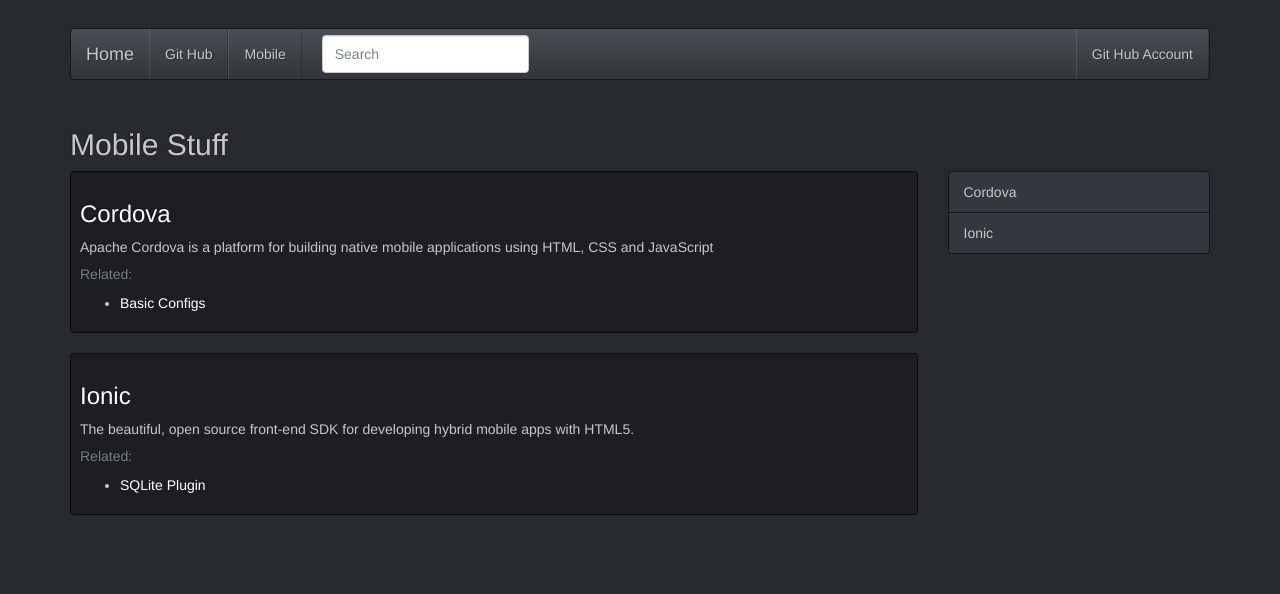
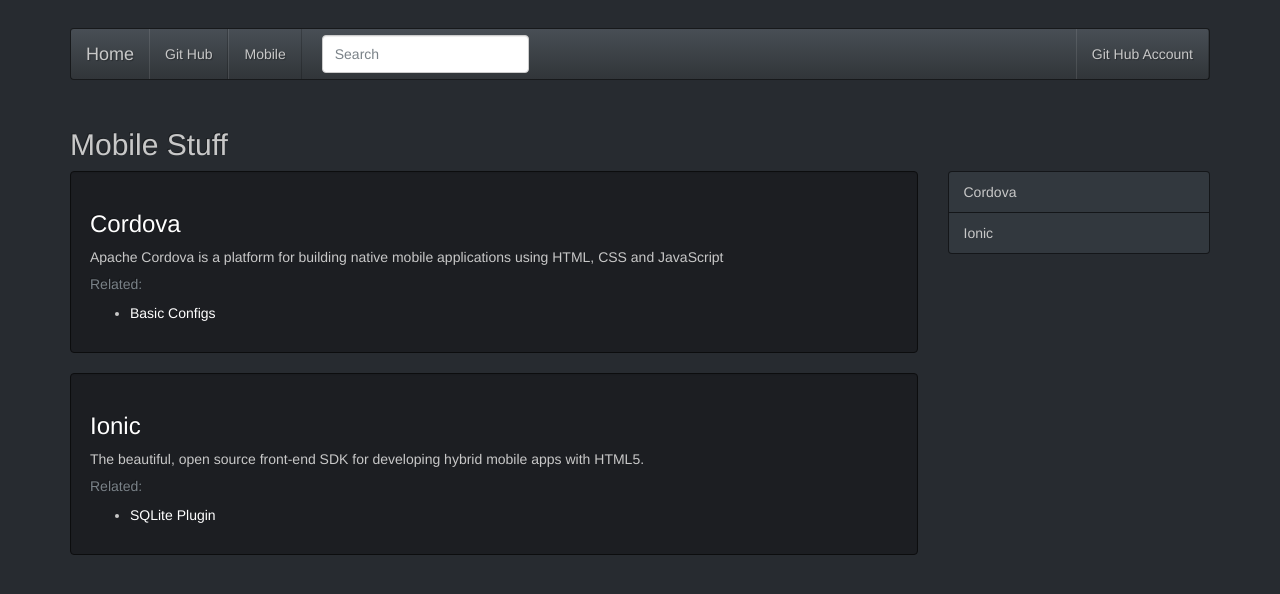
Before and after one commit to donvercety/donvercety.github.io, a Jekyll site: the page built from mobile.html, in a window 1280 px wide. Shown: the top 594 px of the page. Built offline with Jekyll 4.4.1, drawn with Linux system fonts in a browser that asks for light colours; nearby versions of some CDN libraries.

Commit message:
Update mobile.html

```diff
--- a/mobile.html
+++ b/mobile.html
@@ -8,7 +8,7 @@
 	<h2>Mobile Stuff</h2>
 
 	{% for mob in site.data.mobile | sort:"name" %}
-	<div class="well well-sm">
+	<div class="well">
 		<a href="{{ mob.link }}">
 			<h3 id="{{ mob.name | downcase }}">{{ mob.name }} <small>{{ mob.language | upcase }}</small></h3>
 		</a>
```
